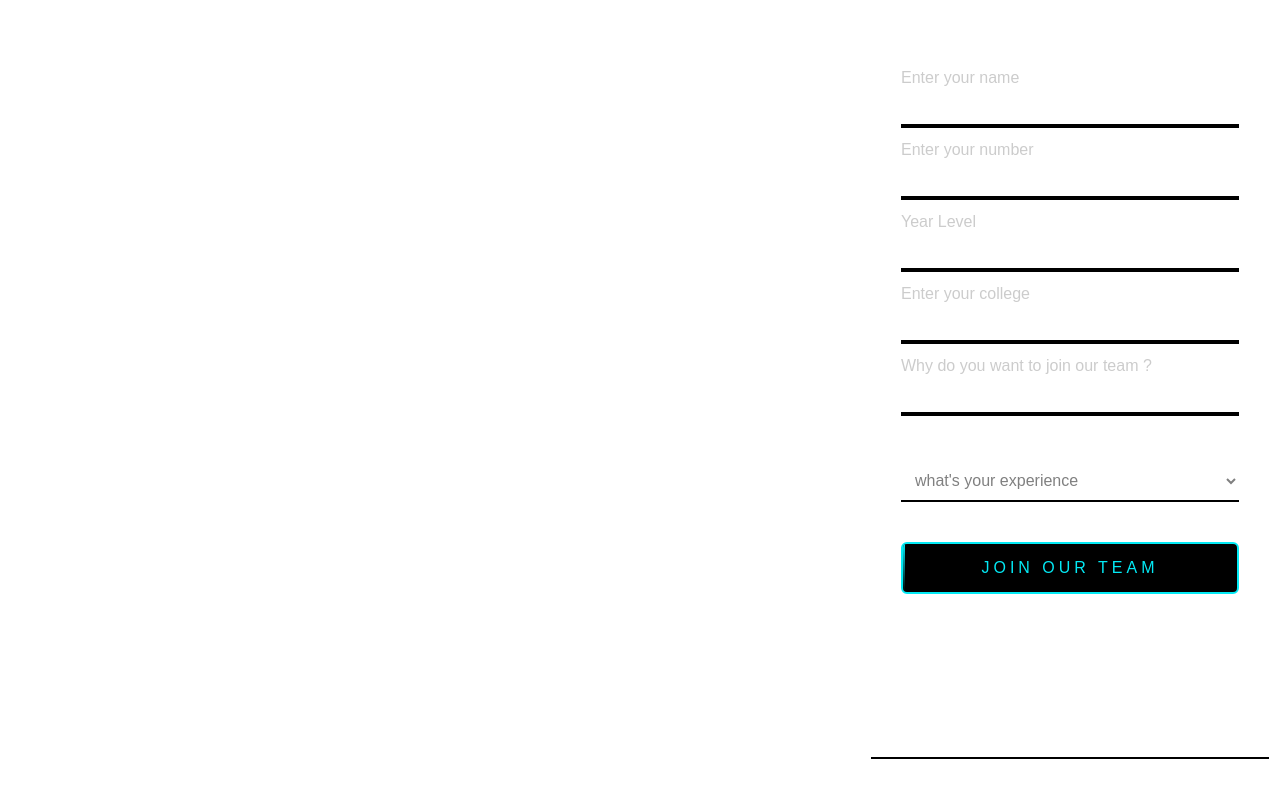
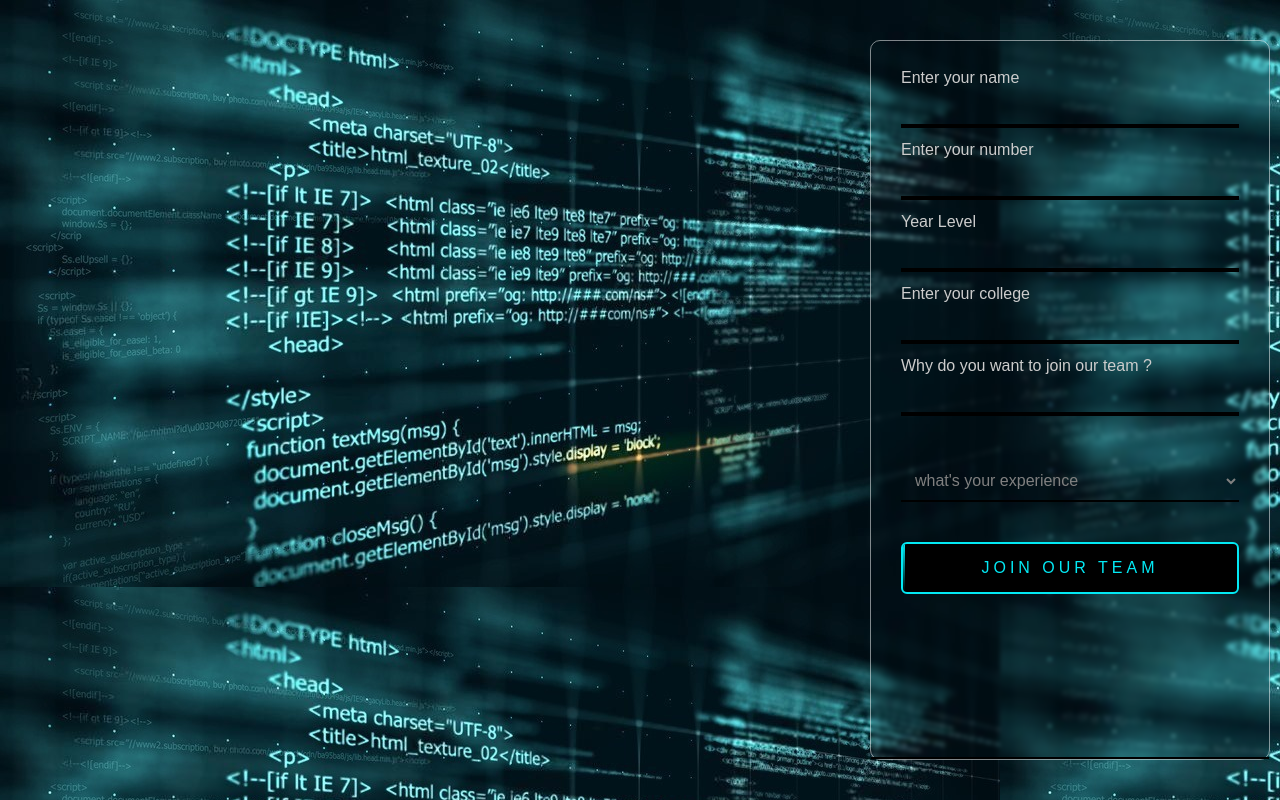
Before and after one commit to tsnem-111/Form, a plain HTML site: page index.html in a window 1280 px wide. Drawn offline with Linux system fonts and the light colour scheme; the site is published under a folder, as on GitHub Pages, so addresses that start at the root find nothing.

Commit message:
EGA_Form

```diff
--- a/nemo.css
+++ b/nemo.css
@@ -12,7 +12,7 @@ body{
     justify-content: center;
     min-height: 100vh;
     width: 100%;
-    background-image: url(/DeWatermark.ai_1750791787883.jpeg);
+    background-image: url(DeWatermark.ai_1750791787883.jpeg);
 
 
 
```
